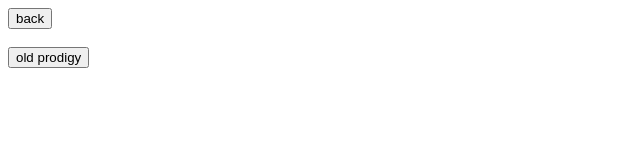
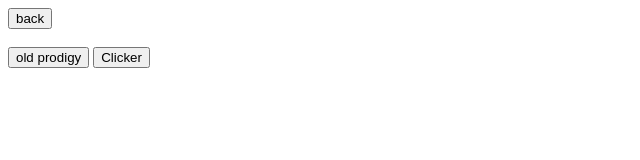
Before and after one commit to daleksupreme1/games, a plain HTML site: page index.html in a window 1280 px wide. Shown: the whole page, without its empty margins (0-640 px from the left). Drawn offline with Linux system fonts and the light colour scheme.

Commit message:
Update index.html

```diff
--- a/index.html
+++ b/index.html
@@ -3,4 +3,5 @@
   <br>
   <br>
    <a href="https://daleksupreme1.github.io/prodigy/"><button>old prodigy</button></a>
+        <a href="https://daleksupreme1.github.io/clicker/"><button>Clicker</button></a>
 </html>
```
